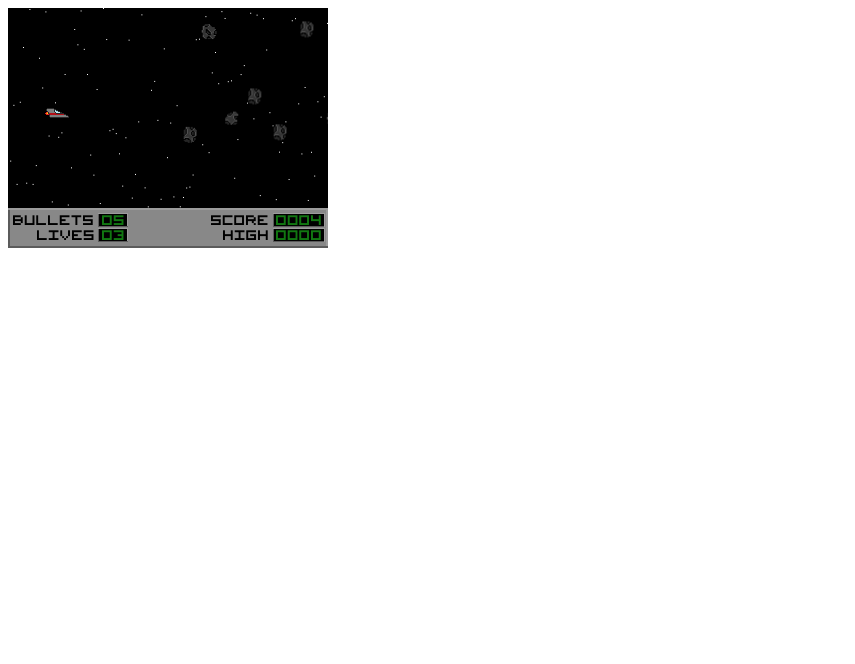
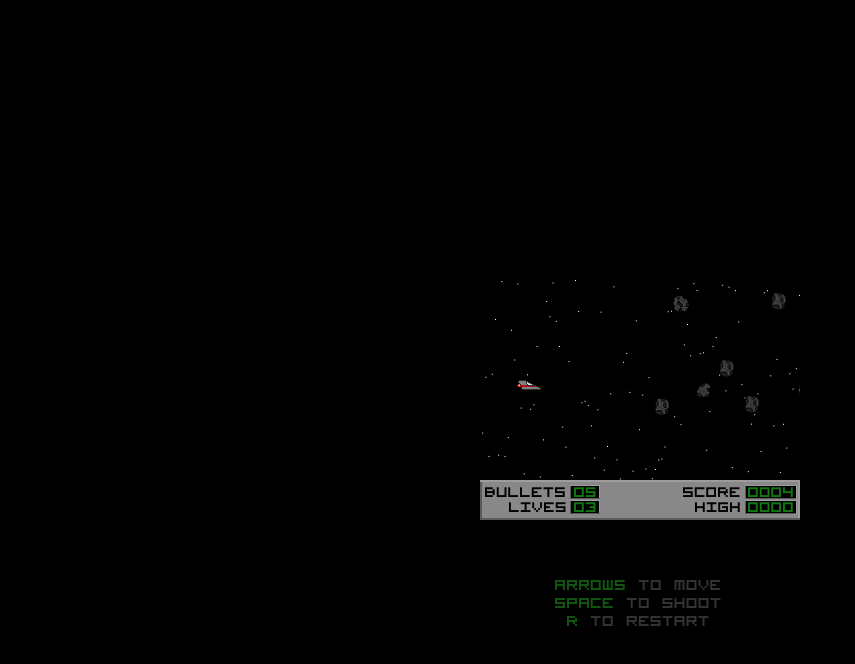
Before and after one commit to 43iscoding/starships, a plain HTML site: page index.html in a window 1280 px wide. Shown: the whole page, without its empty margins (0-855 px from the left). Drawn offline with Linux system fonts and the light colour scheme.

Commit message:
style/css, R for restart, simple instructions

```diff
--- /dev/null
+++ b/css/starships.css
@@ -0,0 +1,35 @@
+html, body {
+    margin: 0;
+    padding: 0;
+    background-color: #000;
+}
+
+canvas {
+    display: block;
+    margin: auto;
+
+    position: absolute;
+    top: 0;
+    bottom: 0;
+    left: 0;
+    right: 0;
+}
+
+.wrapper {
+    width: 200px;
+    margin: 0 auto;
+    padding-left: 30px;
+    text-align: center;
+    margin-top: 36em;
+}
+
+#instructions {
+    float: left;
+    font-family: Visitor;
+    font-size: 1.6em;
+    color: #333;
+}
+
+.key {
+    color: #151;
+}
--- a/index.html
+++ b/index.html
@@ -12,10 +12,24 @@
     <script type="text/javascript" src="js/input.js"></script>
     <script type="text/javascript" src="js/starships.js"></script>
     <link rel="icon" type="image/png" href="resources/favicon.png">
+    <link rel="stylesheet" href="css/starships.css">
 </head>
 <body onload="load()">
 <canvas id="canvas">
     Seems your browser does not support canvas
 </canvas>
+<div class="wrapper">
+    <div id="instructions">
+        <div>
+            <span class="key">arrows</span> to move
+        </div>
+        <div>
+            <span class="key">space</span> to shoot
+        </div>
+        <div>
+            <span class="key">R</span> to restart
+        </div>
+    </div>
+</div>
 </body>
 </html>
--- a/js/input.js
+++ b/js/input.js
@@ -22,6 +22,8 @@ function setKey(keyCode, state) {
             key = 'RIGHT'; break;
         case 40: //down
             key = 'DOWN'; break;
+        case 82: //r
+            key = 'R'; break;
         default:
             key = String.fromCharCode(keyCode); break;
     }
--- a/js/starships.js
+++ b/js/starships.js
@@ -123,6 +123,10 @@ function processInput() {
     }
     if (input.isPressed("SPACE") && lastTimeShot + shootDelay < Date.now() && ship.bullets > 0) {
         shoot();
+    }
+
+    if (input.isPressed("R")) {
+        reset();
     }
 }
 
```
